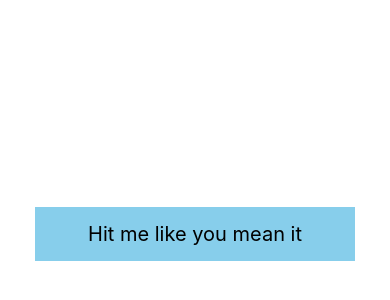
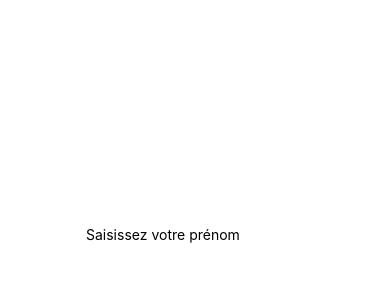
Before and after one commit to Selmastr/TP1.ReactNative, a React Native app: screen / in a window 390 px wide. Shown: the part 218-518 px from the top of the page. Built offline with nearby package versions, Linux system fonts and the light colour scheme.

Commit message:
textInput

```diff
--- a/App.js
+++ b/App.js
@@ -1,21 +1,29 @@
 import { StatusBar } from 'expo-status-bar';
-import { Component } from 'react';
-import { StyleSheet, TouchableOpacity, Alert, Text, View, Image } from 'react-native';
+import { Component, useState } from 'react';
+import { StyleSheet, Text, TextInput, View, Alert, Image } from 'react-native';
+
+export default function App() {
+  const[text, setText] = useState('');
+  const showAlert = (texte) => {
+    Alert.alert('Hello', texte.nativeEvent.text)
+  };
+
+  return(
+    <View style={styles.container}>
+      <TextInput
+        style={{height:40}}
+        placeholder="Saisissez votre prénom"
+        onSubmitEditing={showAlert}
+      />
+    </View>
+
+  );
+
+  };
 
 
 
-export default function App() {
-  const showAlert = () => {
-    Alert.alert('Alert ! \n Good Job.')
-  }
-  return (
-    <View style={styles.container}>
-      <TouchableOpacity style={styles.buttonContainer} onPress={showAlert}>
-          <Text style={styles.buttonText}>Hit me like you mean it</Text>
-      </TouchableOpacity>
-    </View>
-  )
-  }
+
 
 // style
 const styles = StyleSheet.create({
```
